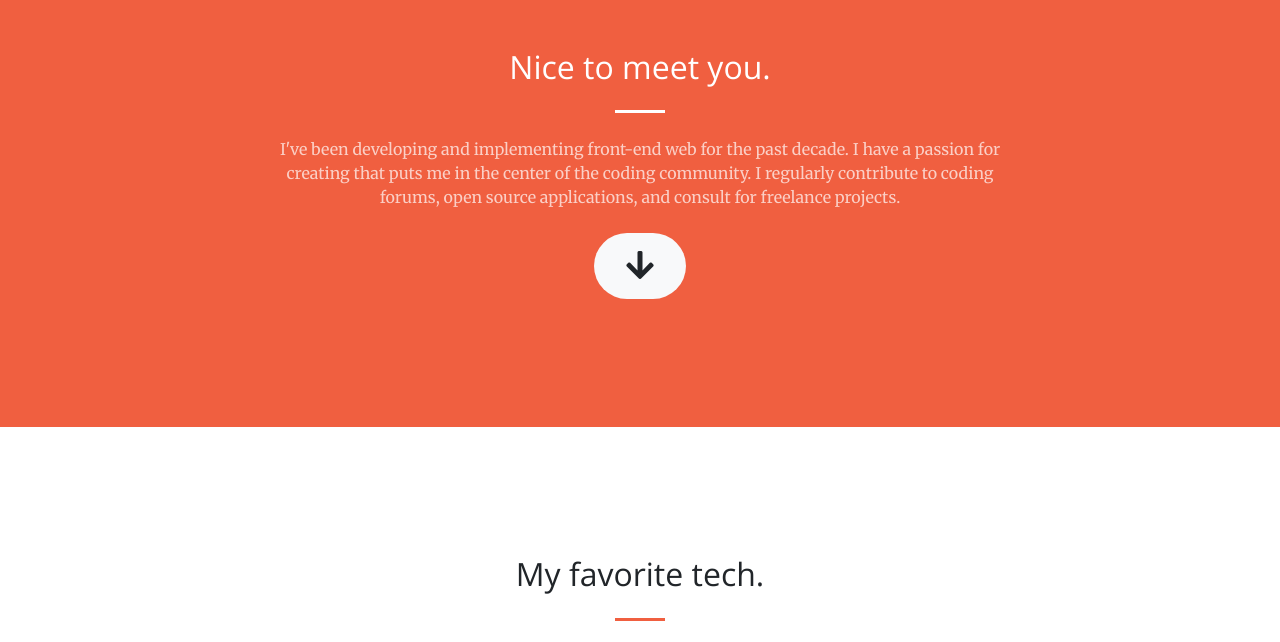
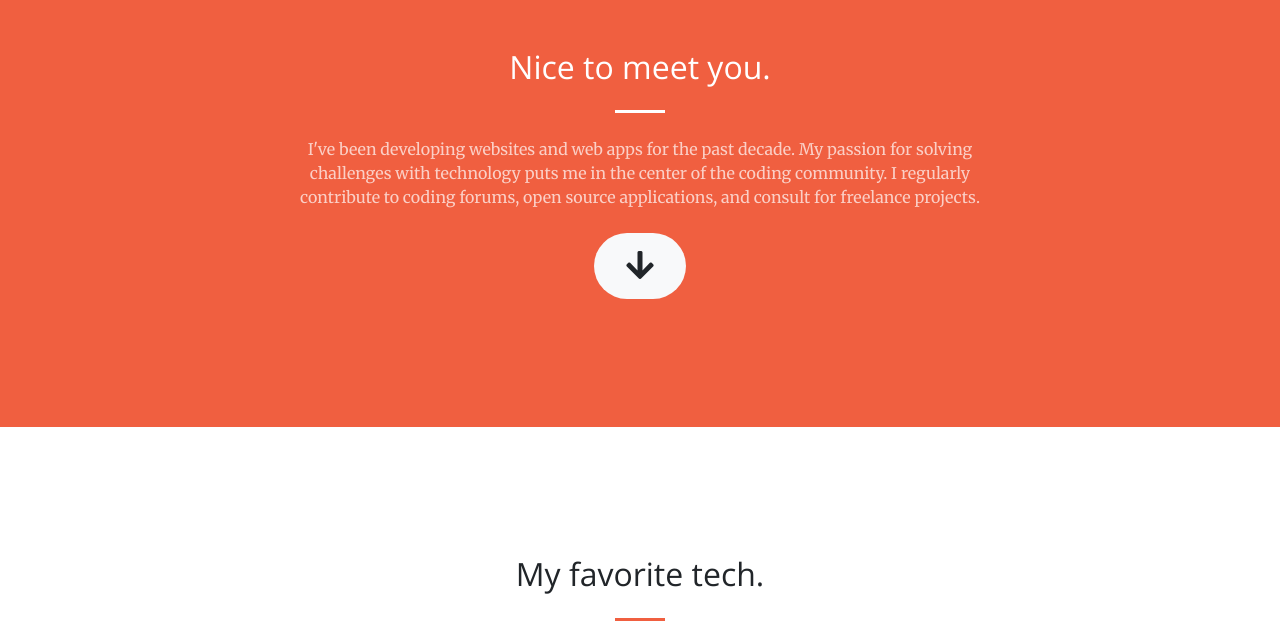
Before and after one commit to ryanadiaz/ryanadiaz.com, a plain HTML site: page index.html in a window 1280 px wide. Shown: the part 880-1522 px from the top of the page. Drawn offline with nearby package versions, Linux system fonts and the light colour scheme; a script that the page names is missing.

Commit message:
Updated about copy

```diff
--- a/index.html
+++ b/index.html
@@ -103,7 +103,7 @@
           <div class="col-lg-8 mx-auto text-center">
             <h2 class="section-heading text-white">Nice to meet you.</h2>
             <hr class="light my-4">
-            <p class="text-faded mb-4">I've been developing and implementing front-end web for the past decade.  I have a passion for creating that puts me in the center of the coding community.  I regularly contribute to coding forums, open source applications, and consult for freelance projects.</p>
+            <p class="text-faded mb-4">I've been developing websites and web apps for the past decade.  My passion for solving challenges with technology puts me in the center of the coding community.  I regularly contribute to coding forums, open source applications, and consult for freelance projects.</p>
             <a class="btn btn-light btn-xl js-scroll-trigger" href="#experience"><i class="fa-2x fas fa-arrow-down"></i></a>
           </div>
         </div>
```
